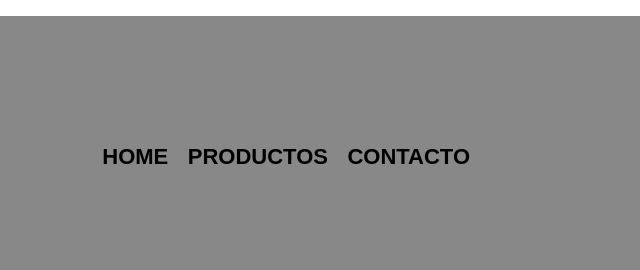
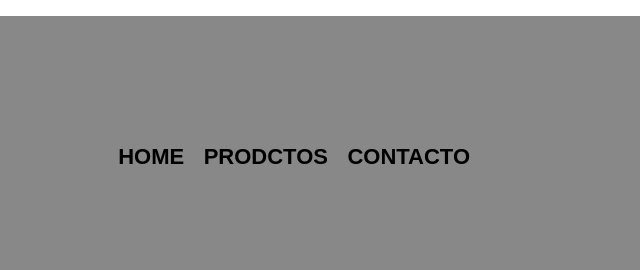
Before and after one commit to Ang98231/barberiagit, a plain HTML site: page index.html in a window 1280 px wide. Shown: the top 270 px of the page, 640-1280 px from the left. Drawn offline with Linux system fonts and the light colour scheme; a web font is replaced by a local one.

```diff
--- a/index.html
+++ b/index.html
@@ -21,7 +21,7 @@
                 <nav>
                     <ul>
                         <li><a href="index.html">Home</a></li>
-                        <li><a href="productos.html">Productos</a></li>
+                        <li><a href="productos.html">Prodctos</a></li>
                         <li><a href="contacto.html">Contacto</a></li>
                     </ul>
                 </nav>
```
